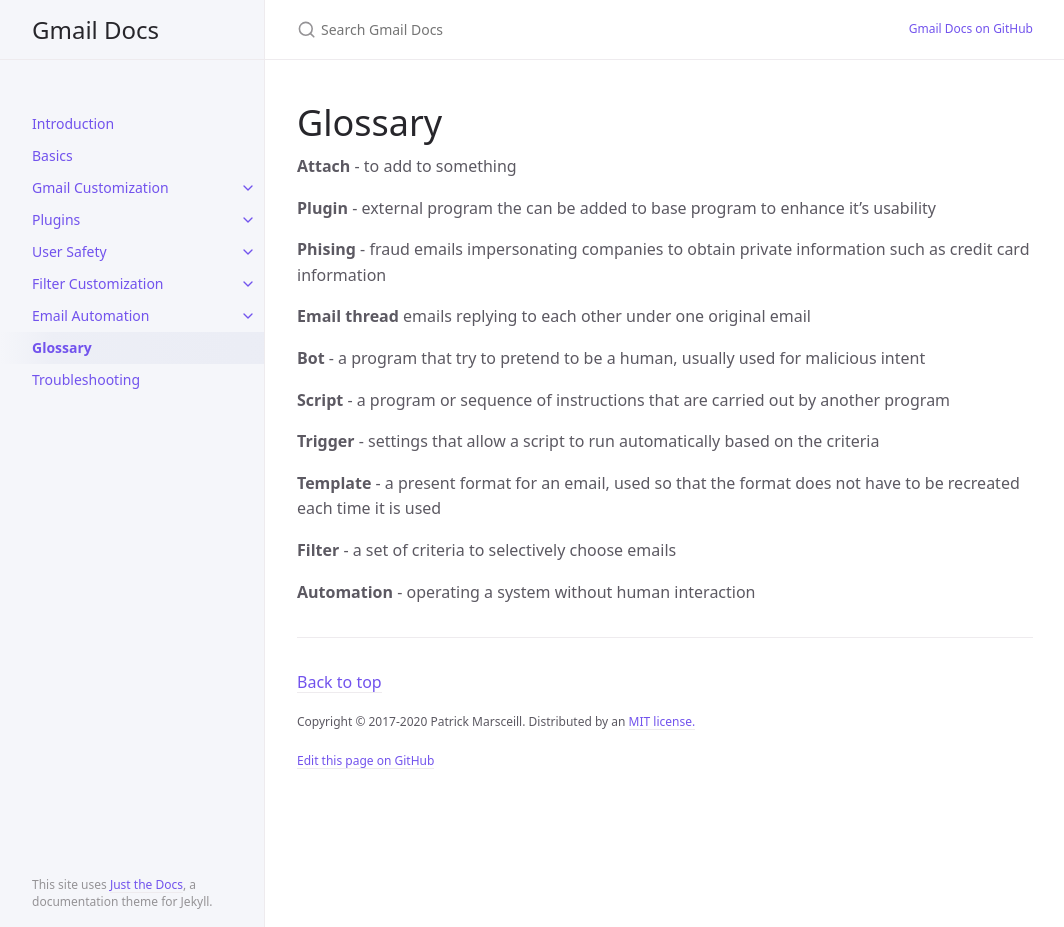
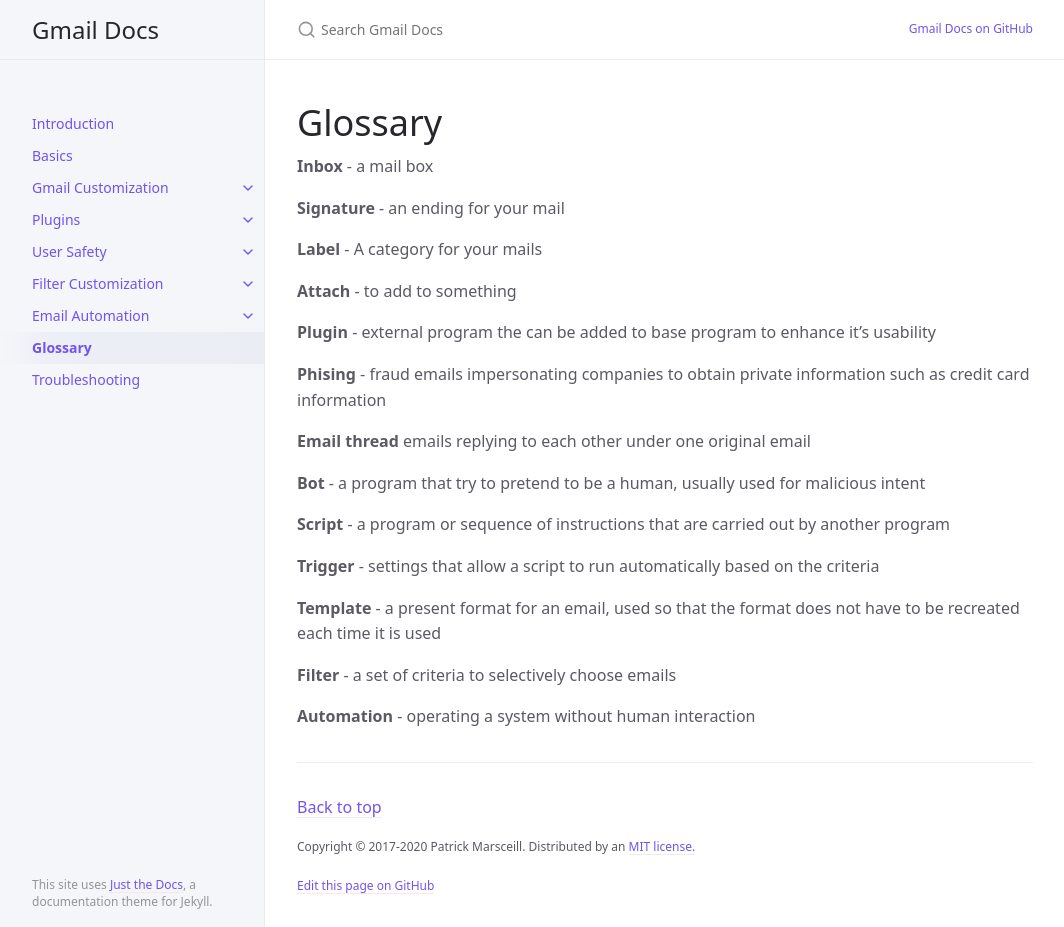
Before and after one commit to Joonior-Programmer/Gmail_Docs, a Jekyll site: the page built from docs/glossary.md, in a window 1280 px wide and 927 px high. Shown: the whole window, without its empty margins (107-1171 px from the left). Built offline with Jekyll 4.4.1, drawn with Linux system fonts in a browser that asks for light colours.

Commit message:
added glossary

```diff
--- a/docs/glossary.md
+++ b/docs/glossary.md
@@ -5,6 +5,12 @@
 ---
 
 # Glossary
+
+**Inbox** - a mail box
+
+**Signature** - an ending for your mail
+
+**Label** - A category for your mails
 
 **Attach** - to add to something
 
```
